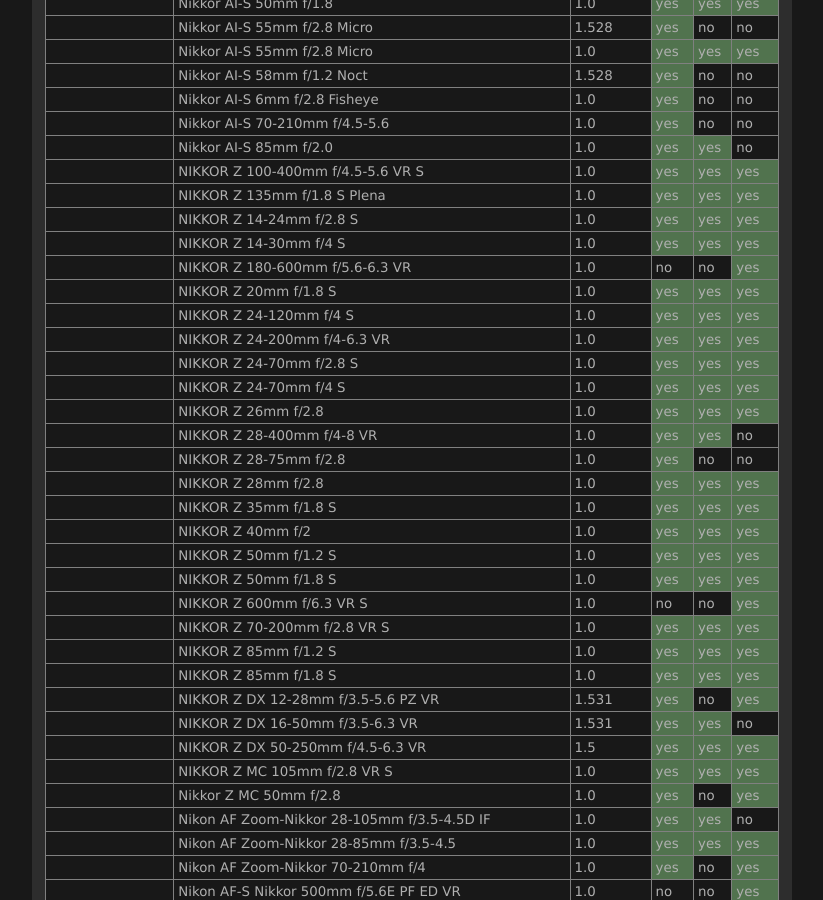
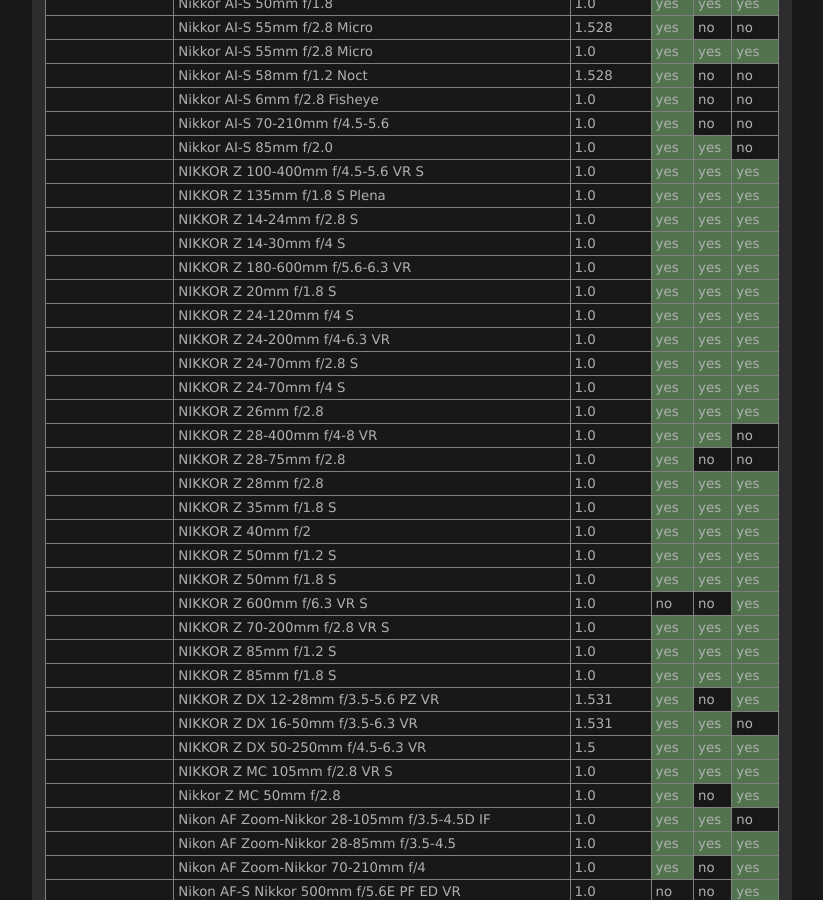
Before and after one commit to lensfun/lensfun.github.io, a Jekyll site: the page built from _posts/lenslist/2999-12-31-Lenslist-master.md, in a window 1280 px wide and 900 px high, scrolled down 15399 px. Shown: the whole window, without its empty margins (284-1107 px from the left). Built offline with Jekyll 4.4.1, drawn with Linux system fonts in a browser that asks for light colours.

Commit message:
Update master lens list from GitHub Actions

```diff
--- a/_posts/lenslist/2999-12-31-Lenslist-master.md
+++ b/_posts/lenslist/2999-12-31-Lenslist-master.md
@@ -638,7 +638,7 @@ This list was generated on 2024-10-24 from current Lensfun sources. Your Lensfun
 <tr class="lenslist-bg2"><td></td><td>NIKKOR Z 135mm f/1.8 S Plena</td><td>1.0</td><td class="lenslist-highlight lenslist-check">yes</td><td class="lenslist-highlight lenslist-check">yes</td><td class="lenslist-highlight lenslist-check">yes</td></tr>
 <tr class="lenslist-bg2"><td></td><td>NIKKOR Z 14-24mm f/2.8 S</td><td>1.0</td><td class="lenslist-highlight lenslist-check">yes</td><td class="lenslist-highlight lenslist-check">yes</td><td class="lenslist-highlight lenslist-check">yes</td></tr>
 <tr class="lenslist-bg2"><td></td><td>NIKKOR Z 14-30mm f/4 S</td><td>1.0</td><td class="lenslist-highlight lenslist-check">yes</td><td class="lenslist-highlight lenslist-check">yes</td><td class="lenslist-highlight lenslist-check">yes</td></tr>
-<tr class="lenslist-bg2"><td></td><td>NIKKOR Z 180-600mm f/5.6-6.3 VR</td><td>1.0</td><td class="lenslist-check">no</td><td class="lenslist-check">no</td><td class="lenslist-highlight lenslist-check">yes</td></tr>
+<tr class="lenslist-bg2"><td></td><td>NIKKOR Z 180-600mm f/5.6-6.3 VR</td><td>1.0</td><td class="lenslist-highlight lenslist-check">yes</td><td class="lenslist-highlight lenslist-check">yes</td><td class="lenslist-highlight lenslist-check">yes</td></tr>
 <tr class="lenslist-bg2"><td></td><td>NIKKOR Z 20mm f/1.8 S</td><td>1.0</td><td class="lenslist-highlight lenslist-check">yes</td><td class="lenslist-highlight lenslist-check">yes</td><td class="lenslist-highlight lenslist-check">yes</td></tr>
 <tr class="lenslist-bg2"><td></td><td>NIKKOR Z 24-120mm f/4 S</td><td>1.0</td><td class="lenslist-highlight lenslist-check">yes</td><td class="lenslist-highlight lenslist-check">yes</td><td class="lenslist-highlight lenslist-check">yes</td></tr>
 <tr class="lenslist-bg2"><td></td><td>NIKKOR Z 24-200mm f/4-6.3 VR</td><td>1.0</td><td class="lenslist-highlight lenslist-check">yes</td><td class="lenslist-highlight lenslist-check">yes</td><td class="lenslist-highlight lenslist-check">yes</td></tr>
```
